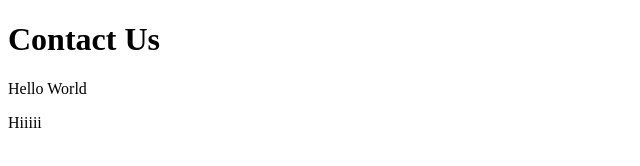
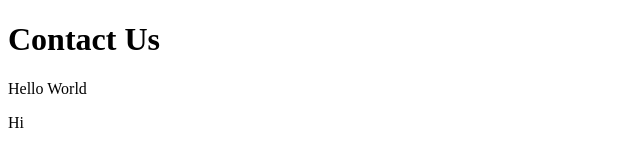
Before and after one commit to Nehrab/learning-git, a plain HTML site: page contact.html in a window 1280 px wide. Shown: the full height of the page, 0-640 px from the left. Drawn offline with Linux system fonts and the light colour scheme.

Commit message:
remove spell mistake

```diff
--- a/contact.html
+++ b/contact.html
@@ -10,7 +10,7 @@
     <h1>Contact Us</h1>
     <p>Hello World</p>
 
-    <span>Hiiiii</span>
+    <span>Hi</span>
 
 </body>
 </html>
```
